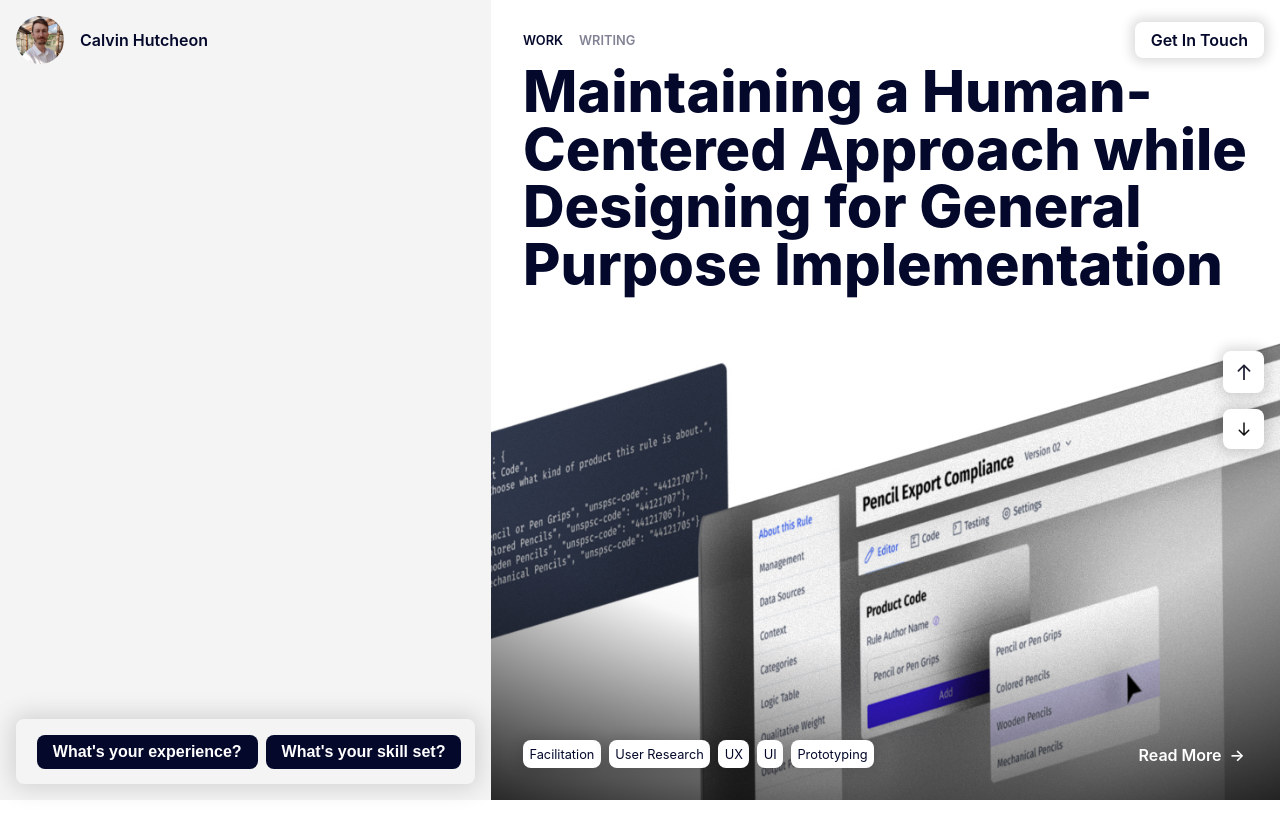
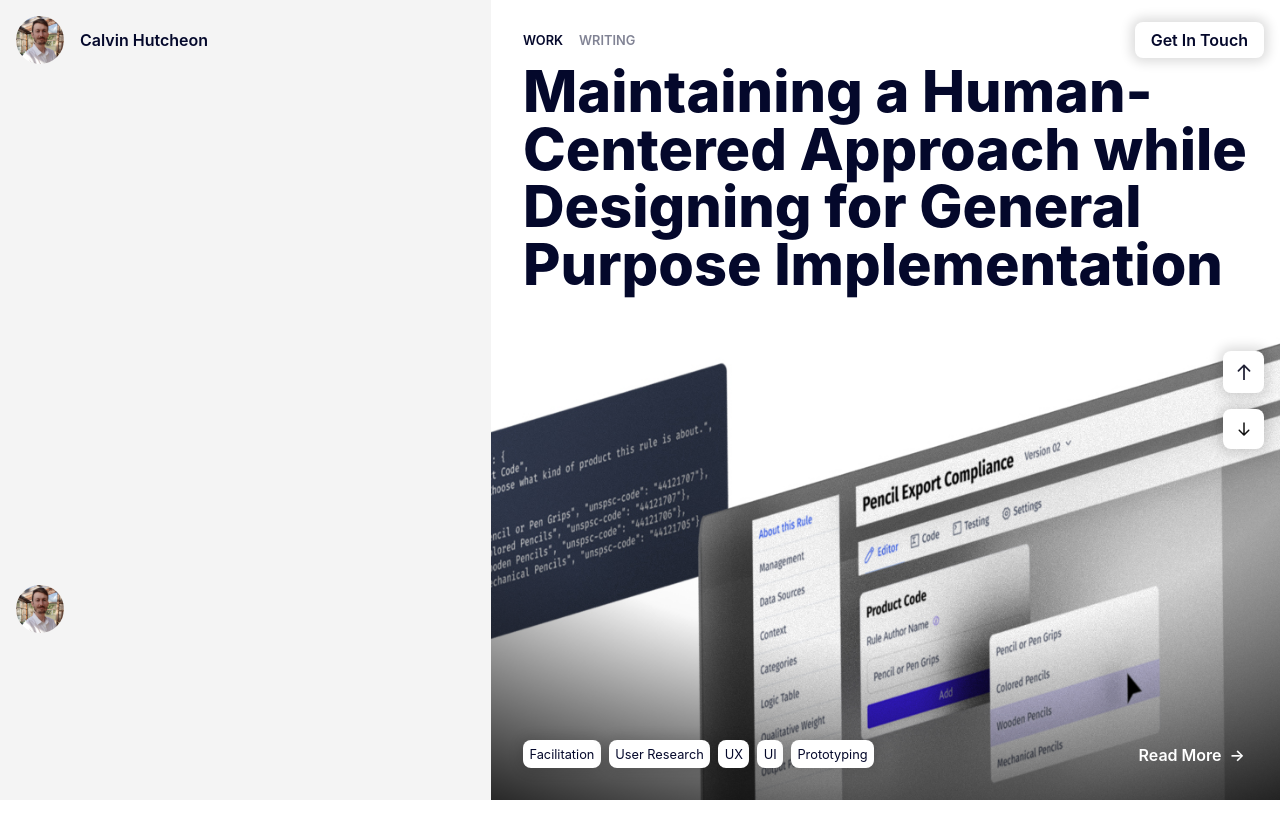
Before and after one commit to millenniallglyphs/dialogue-tree, a Next.js app: page /work in a window 1280 px wide. Before the commit the page ends 800 px from the top, so only its background shows below. Built offline with nearby package versions, Linux system fonts and the light colour scheme.

Commit message:
solo tree edits

```diff
--- a/components/Button.js
+++ b/components/Button.js
@@ -23,7 +23,7 @@ export default function Button({children, step, check}) {
             animation-name: buttonappear;
             animation-duration: 0.5s;
             animation-fill-mode: backwards;
-            font-weight: 600;
+            font-weight: 400;
             transition: box-shadow 1s;
             box-shadow: none;
             cursor: pointer;
--- a/components/Dialogue.js
+++ b/components/Dialogue.js
@@ -4,8 +4,9 @@ const Dialogue = {
         [
           {d: "Hello."},
           {d: "My Name's Calvin."},
-          {d: "I help teams to discover emergent possibility, leverage collaborative potential, and deliver enchanting products."},
-          {d: 'Choose a question to learn more.'},
+          {d: "I'm a designer building the future of collaboration."},
+          {d: "currently"},
+          {d: 'Try asking a  question to learn more.'},
         ],
       questions:
         [
--- a/components/DialogueText.js
+++ b/components/DialogueText.js
@@ -14,7 +14,6 @@ export default function DialogueText({children, index}) {
               background-color: #fff;
               opacity: 1;
               margin-top: 0em;
-              box-shadow: 0px 0px 12px 4px rgba(0, 0, 0, 0.1);
               animation-name: appear;
               animation-duration: 0.75s;
               animation-delay: ${index + 's'};
@@ -53,6 +52,23 @@ export default function DialogueText({children, index}) {
                   `}>
                     {children}
                   </a>
+                  ) : children === "currently" ? (
+                    <p className={css`
+                      margin: 0;
+                      padding: 0;
+                    `}>
+                      Right now, I’m growing <a href="mailto:hello@calvin.ooo" target="_blank" className={css`
+                    border-bottom: 2px solid #04082B;
+                    &::after {
+                      content: "↗"
+                    }
+                  `}>Enchanted Network</a>  and Building an Internet of Rules with the <a href="mailto:hello@calvin.ooo" target="_blank" className={css`
+                  border-bottom: 2px solid #04082B;
+                  &::after {
+                    content: "↗"
+                  }
+                `}>Xalgorithms Foundation</a>.
+                    </p>
                   ) : (
                     <>
                     {children}
--- a/components/DialogueTree.js
+++ b/components/DialogueTree.js
@@ -72,6 +72,10 @@ export default function DialogueTree() {
   const renderQuestions = () => {
     return current_question.map(({ q, next }, index) => (
       q ? (
+        <div className={css`
+          display: flex;
+          justify-content: flex-end;
+        `}>
         <Button
         check={() => {
           setLine(next);
@@ -84,6 +88,7 @@ export default function DialogueTree() {
         >
             {q}
           </Button>
+        </div>
       ) : (
         null
       )
@@ -113,11 +118,10 @@ export default function DialogueTree() {
           padding: 0.5em 1em 0.5em 1em;
           border-radius: 0.75em 0.75em 0.12em 0.75em;
           font-weight: 400;
-          background: #04082B;
           animation-name: appear;
           animation-duration: 0.5s;
           animation-fill-mode: both;
-          color: #fff;
+          color: #42434E;
           @media (max-width: 1000px) {
             animation-name: appearb;
             animation-duration: 0.5s;
@@ -136,11 +140,32 @@ export default function DialogueTree() {
           null
         )}
         { dia ? (
-          dia.map(({ d }, index) => (
+          <div className={css`
+              display: flex;
+          `}>
+            <div>
+            <div className={css`
+                            height: 3em;
+                            width: 3em;
+                            background-image: url('/headshot.jpg');
+                            background-size: cover;
+                            background-position: center;
+                            border-radius: 2em;
+                            margin-right: 1em;
+                            isolation: isolate;
+                        `}></div>
+            </div>
+            <div className={css`
+              display: flex;
+              flex-direction: column;
+            `}>
+          {dia.map(({ d }, index) => (
           <DialogueText key={index} index={index}>
                 {d}
           </DialogueText>
-          ))
+          ))}
+          </div>
+          </div>
         ) : (
           null
         )}
@@ -162,7 +187,7 @@ export default function DialogueTree() {
           display: grid;
           height: 100vh;
           padding-bottom: 1em;
-          grid-template-rows: 1fr 65px;
+          grid-template-rows: 1fr 135px;
           @media (max-width: 1000px) {
             height: 45vh;
             grid-template-rows: 1fr 45px;
@@ -190,16 +215,12 @@ export default function DialogueTree() {
           <div className={css`
             display: flex;
             justify-content: flex-end;
-            flex-wrap: wrap;
+            flex-direction: column;
             max-width: 900px;
-            min-height: 35px;
+            min-height: 110px;
             gap: 0.5rem;
             padding: 1em 0.85rem 1em 0.85em;
-            background: #F4F4F4;
-            margin-left: 1em;
-            margin-right: 0em;
-            border-radius: 8px;
-            box-shadow: 0px 0px 24px 4px rgba(0, 0, 0, 0.14);
+
             @media (max-width: 1000px) {
               margin-left: 0em;
               margin-right: 0em;
```
Also changed, not shown: pages/index.js (+9 -19 lines). Lines whose indentation alone changed are shown as unchanged.
